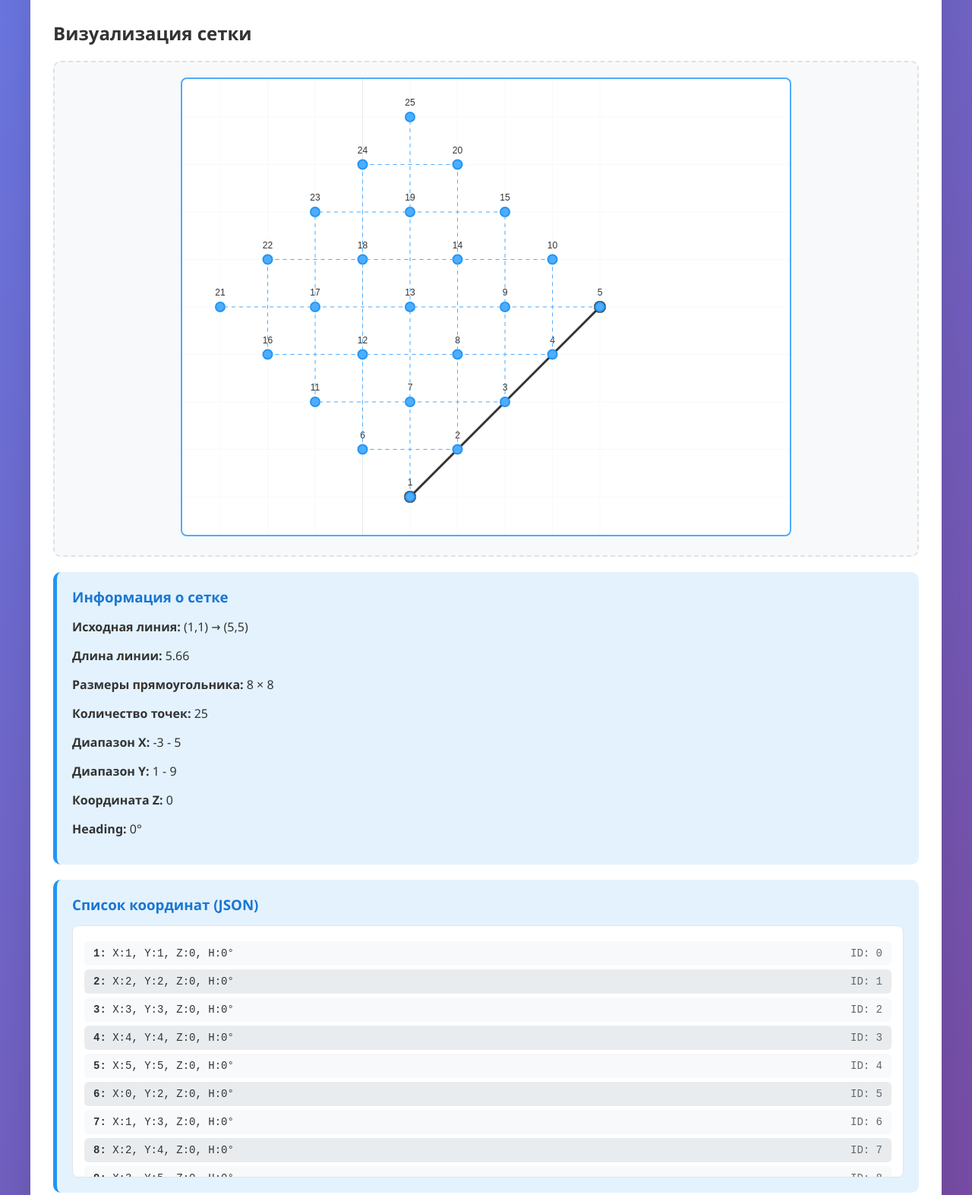
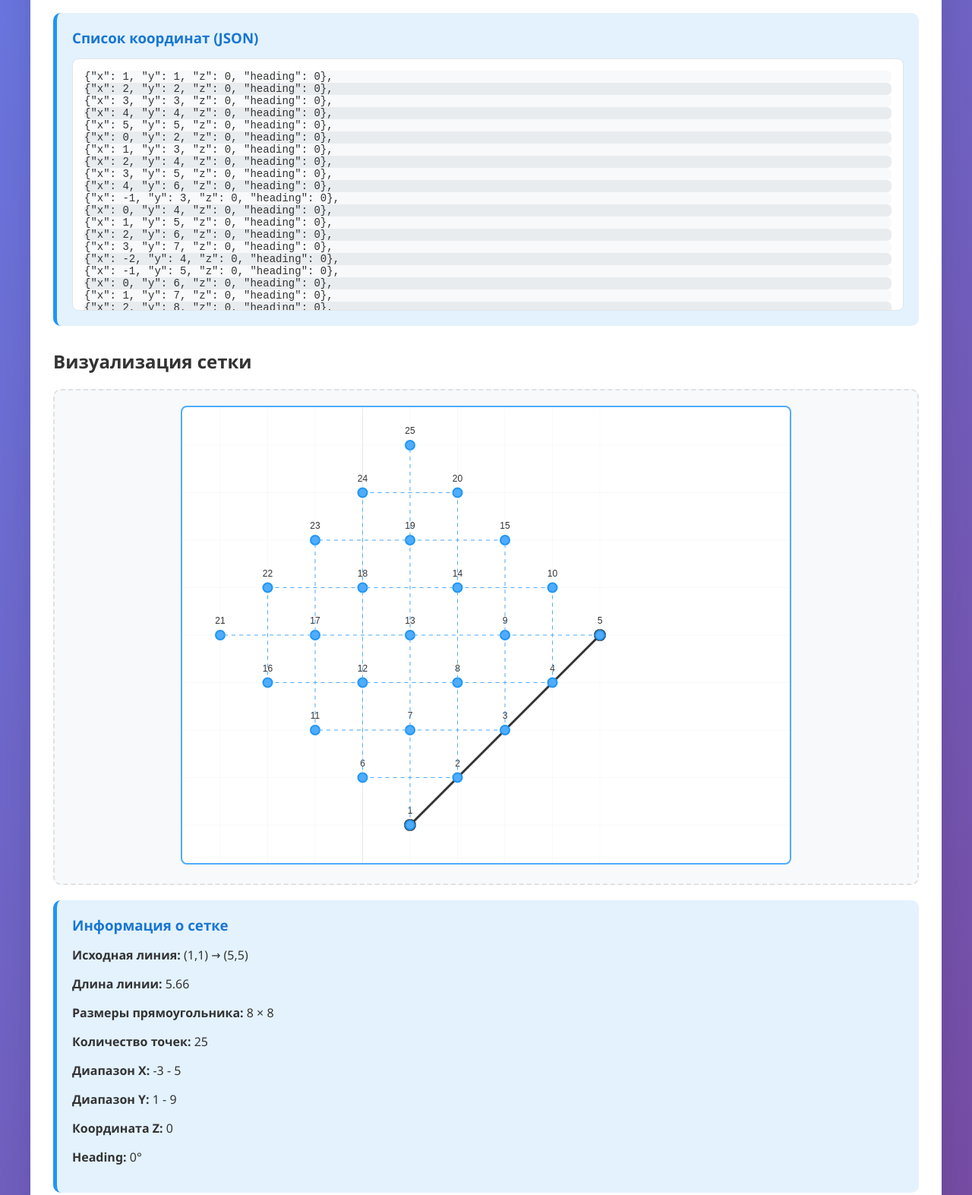
Before and after one commit to soms1n/l2j-coordinator-web, a plain HTML site: page index.html in a window 1280 px wide. Shown: the part 647-2220 px from the top of the page at 76% size. Drawn offline with Linux system fonts and the light colour scheme.

Commit message:
Вынес выше список координат. Поправил формат json. Добавил приведение к целым числам координат.

```diff
--- a/index.html
+++ b/index.html
@@ -67,6 +67,11 @@
             <div class="error" id="error"></div>
             <div class="success" id="success"></div>
 
+            <div class="info-panel">
+                <h3>Список координат (JSON)</h3>
+                <div class="coordinates-list" id="coordinatesList"></div>
+            </div>
+
             <div class="visualization-section" id="visualizationSection" style="display: none;">
                 <h2>Визуализация сетки</h2>
                 <div class="canvas-container">
@@ -77,11 +82,6 @@
                     <h3>Информация о сетке</h3>
                     <div id="gridInfo"></div>
                 </div>
-
-                <div class="info-panel">
-                    <h3>Список координат (JSON)</h3>
-                    <div class="coordinates-list" id="coordinatesList"></div>
-                </div>
             </div>
         </div>
     </div>
--- a/js/visualization.js
+++ b/js/visualization.js
@@ -113,9 +113,9 @@ function buildRectangleCoordinates(x1, y1, x2, y2, z, heading, columnsPerRow, ro
             const y = yAlongLine + perpY * rowOffset;
 
             coordinates.push({
-                x: Math.round(x * 100) / 100, // Округляем до 2 знаков после запятой
-                y: Math.round(y * 100) / 100,
-                z: z,
+                x: parseInt(x),
+                y: parseInt(y),
+                z: parseInt(z),
                 heading: heading
             });
         }
@@ -295,14 +295,13 @@ function displayCoordinates() {
     const coordinatesList = document.getElementById('coordinatesList');
     coordinatesList.innerHTML = '';
 
-    currentCoordinates.forEach((coord, index) => {
-        const coordItem = document.createElement('div');
-        coordItem.className = 'coordinate-item';
-        coordItem.innerHTML = `
-            <span><strong>${index + 1}:</strong> X:${coord.x}, Y:${coord.y}, Z:${coord.z}, H:${coord.heading}°</span>
-            <span style="color: #666;">ID: ${index}</span>
+    currentCoordinates.forEach((coordinate, index) => {
+        const coordinateItem = document.createElement('div');
+        coordinateItem.className = 'coordinate-item';
+        coordinateItem.innerHTML = `
+            <span>{"x": ${coordinate.x}, "y": ${coordinate.y}, "z": ${coordinate.z}, "heading": ${coordinate.heading}},</span>
         `;
-        coordinatesList.appendChild(coordItem);
+        coordinatesList.appendChild(coordinateItem);
     });
 }
 
--- a/styles/style.css
+++ b/styles/style.css
@@ -164,8 +164,6 @@ body {
 .coordinate-item {
     display: flex;
     justify-content: space-between;
-    padding: 8px 12px;
-    margin: 5px 0;
     background: #f8f9fa;
     border-radius: 6px;
     font-family: 'Courier New', monospace;
```
